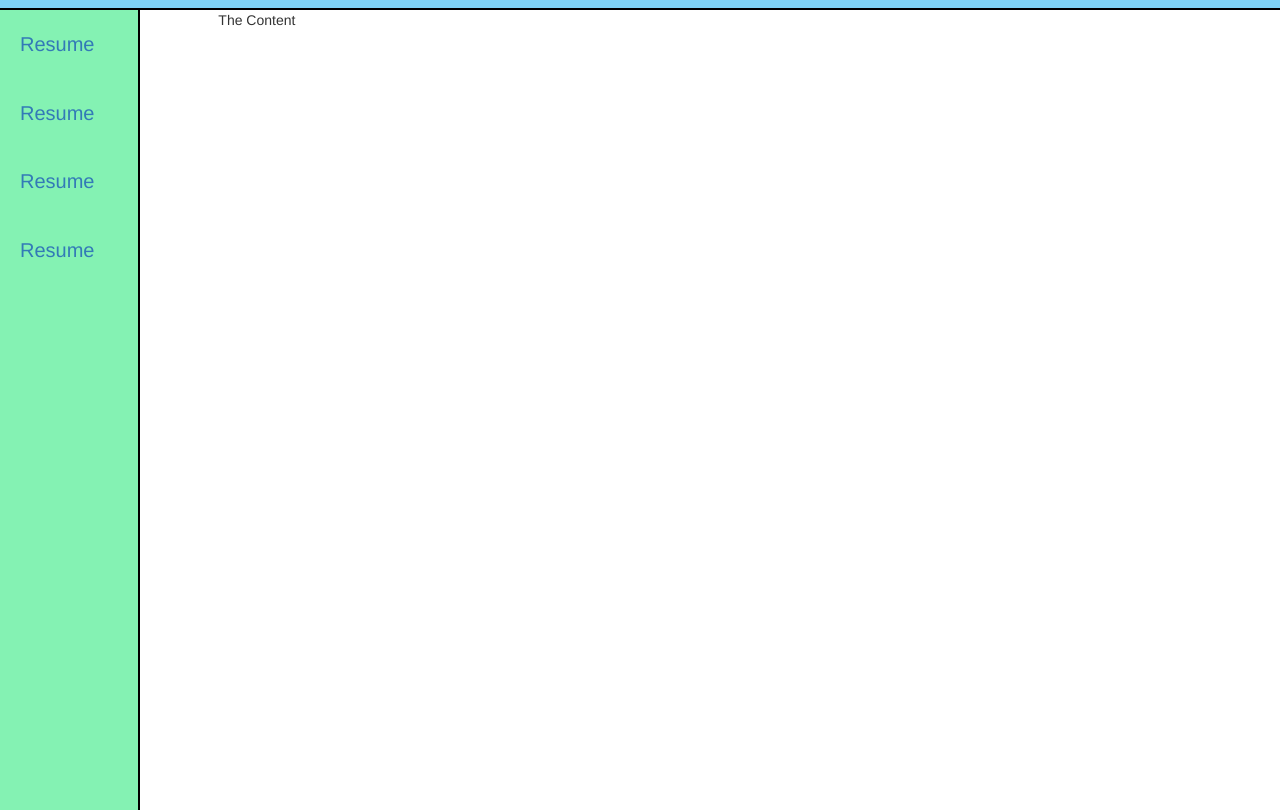
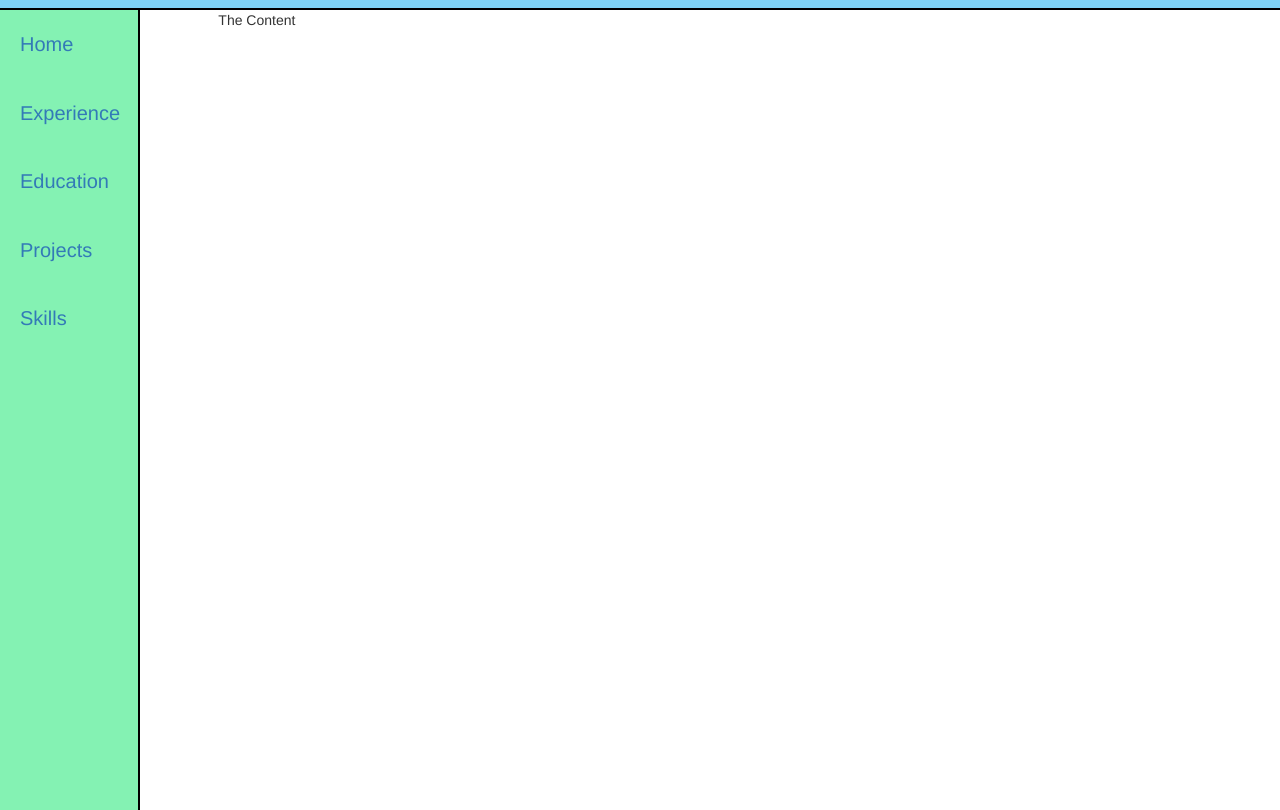
Before and after one commit to bmartinson5/Portfolio-Page, a plain HTML site: page index.html in a window 1280 px wide. Shown: the part 46-856 px from the top of the page. Drawn offline with nearby package versions, Linux system fonts and the light colour scheme.

Commit message:
Added Links

```diff
--- a/index.html
+++ b/index.html
@@ -13,10 +13,11 @@
       <div class="row">
         <div class="col-md-2">
           <div class="sideBar contain-border-right">
-              <a href=""> Resume </a>
-              <a href=""> Resume </a>
-              <a href=""> Resume </a>
-              <a href=""> Resume </a>
+              <a href="index.html"> Home </a>
+              <a href="experience.html"> Experience </a>
+              <a href="education.html"> Education </a>
+              <a href="projects.html"> Projects</a>
+              <a href="skills.html"> Skills </a>
           </div>
         </div>
         <div class="col-md-10">
```
Also changed, not shown: education.html (added), experience.html (added), projects.html (added), skills.html (added).
